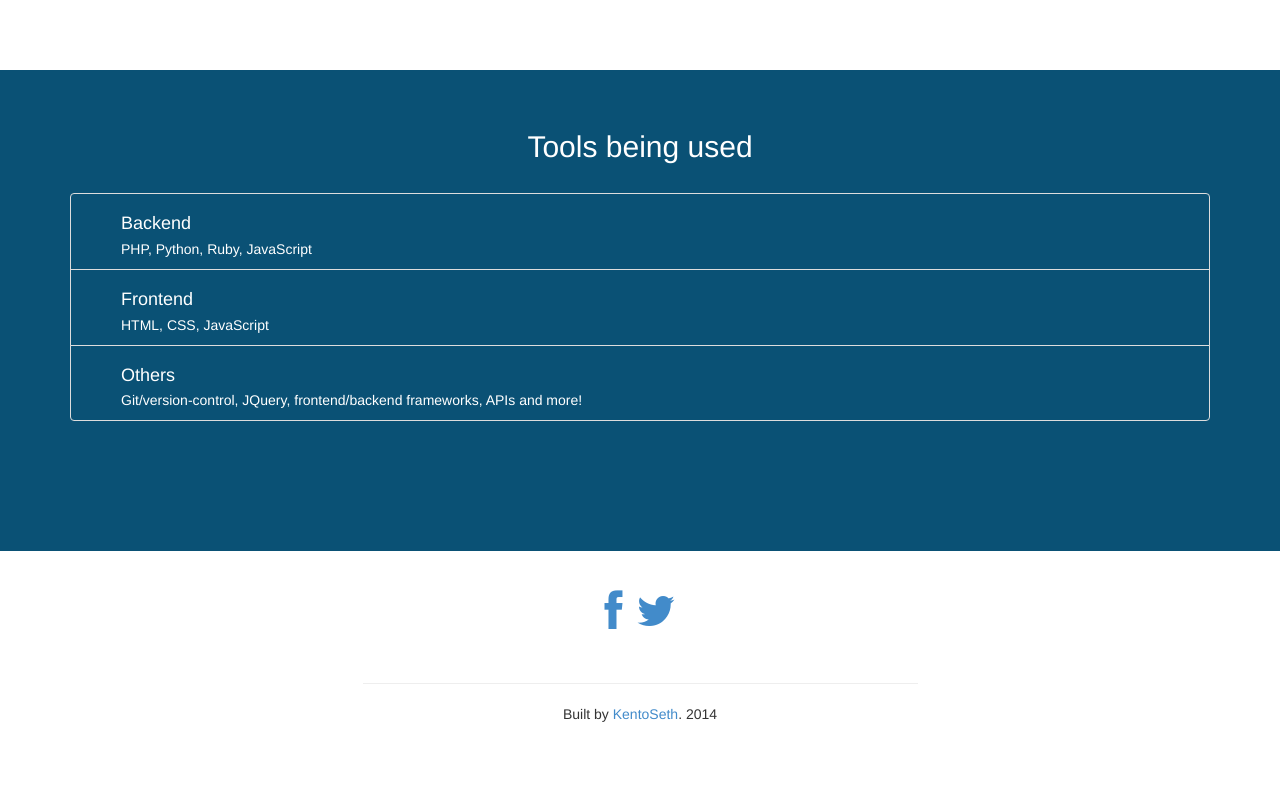
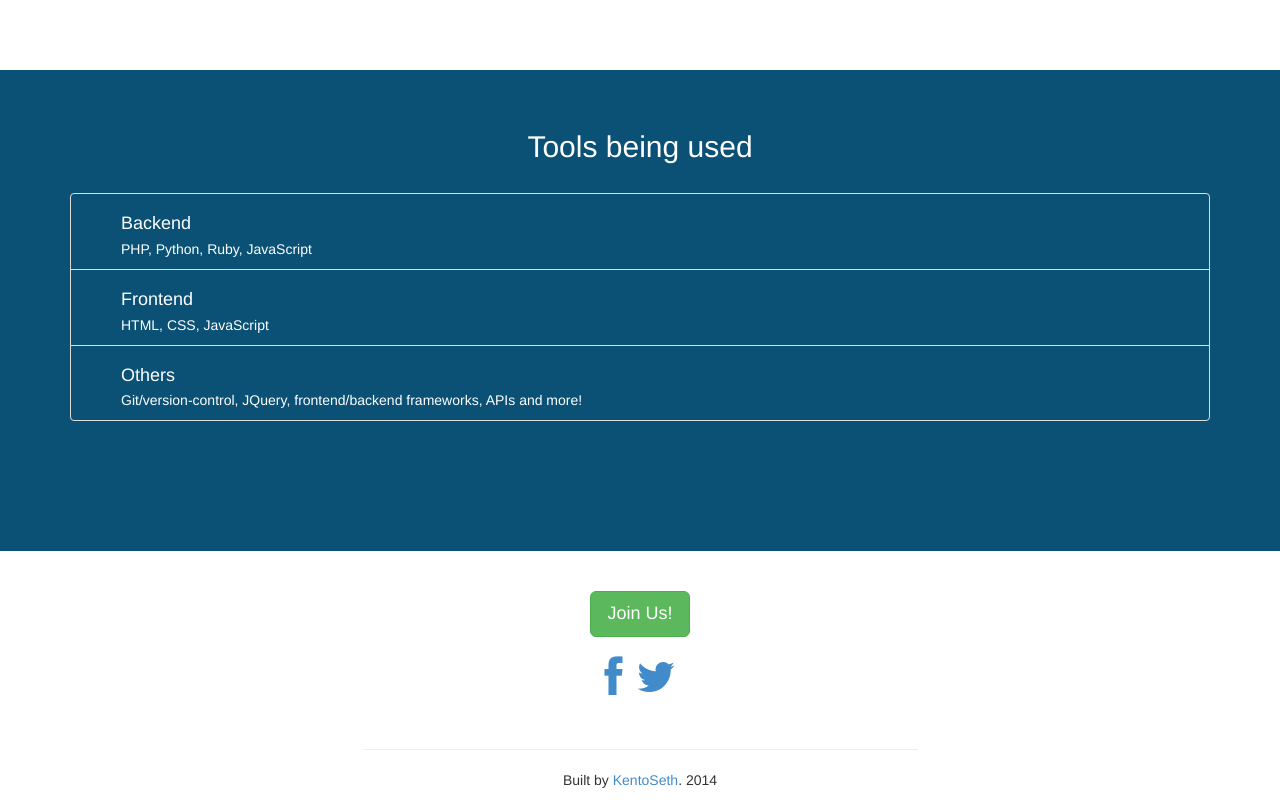
Before and after one commit to devcroo/devcroo.github.io, a plain HTML site: page index.html in a window 1280 px wide. Shown: the part 1966-2766 px from the top of the page. Before the commit the page ends 2700 px from the top, so only its background shows below. Drawn offline with Linux system fonts and the light colour scheme.

Commit message:
Added another join button at the bottom

```diff
--- a/index.html
+++ b/index.html
@@ -219,6 +219,9 @@
         <div class="container">
             <div class="row">
                 <div class="col-md-6 col-md-offset-3 text-center">
+                    <a href="http://po.st/presign" class="btn btn-success btn-lg">Join Us!</a>
+                    </br>
+                    </br>
                     <ul class="list-inline">
                         <a href="https://www.facebook.com/devcroo"><li><i class="fa fa-facebook fa-3x"></i></a>
                         </li>
```
